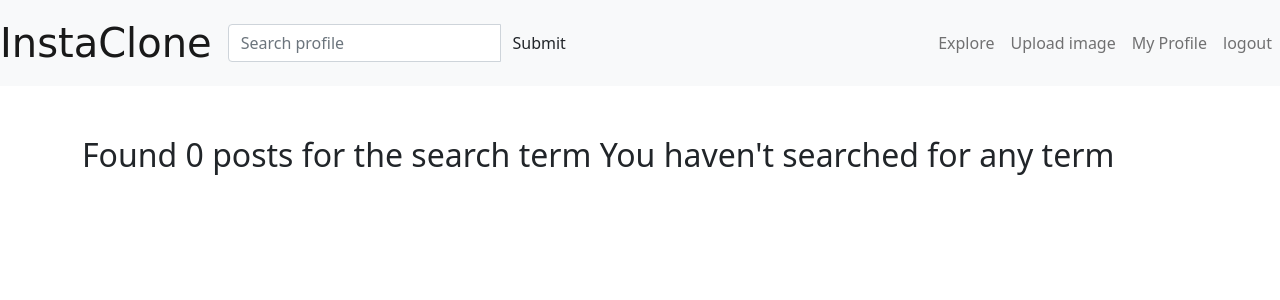
After one commit to melissa-koi/InstaClone, a Django app: page /search/ in a window 1280 px wide. The commit adds this page. Shown: the top 300 px of the page. Run offline with Django 3.2, Linux system fonts and the light colour scheme; a user stored in the database is signed in; some libraries are stand-ins or nearby versions.

Commit message:
migrated

```diff
--- a/insta/apps.py
+++ b/insta/apps.py
@@ -4,3 +4,6 @@ from django.apps import AppConfig
 class InstaConfig(AppConfig):
     default_auto_field = 'django.db.models.BigAutoField'
     name = 'insta'
+
+class AccountsConfig(AppConfig):
+    name = 'accounts'
--- a/insta/models.py
+++ b/insta/models.py
@@ -33,7 +33,7 @@ class Image(models.Model):
     image_name = models.CharField(max_length=30, blank=True)
     image_caption = models.TextField(max_length=100, blank=True)
     post_date = models.DateTimeField(auto_now=True)
-    user = models.ForeignKey(User, related_name="posted_by", on_delete=models.CASCADE, null=True)
+    user = models.ForeignKey(User, related_name="img_user", on_delete=models.CASCADE, null=True)
 
     class Meta:
         ordering = ['-post_date']
--- a/insta/static/css/styles.css
+++ b/insta/static/css/styles.css
@@ -15,7 +15,7 @@ h1{
 }
 
 body {
-    padding-top: 50px;
+    margin-top:0px
     padding-bottom: 50px;
 }
 
--- a/insta/templates/index.html
+++ b/insta/templates/index.html
@@ -13,7 +13,7 @@
             <div class="gallery-item">
                 <div class="card" style="width: 45rem; margin-left:15rem; margin-bottom:5rem">
                     <div class="custom-card-header">
-                        <a href="{% url 'profile' post.user %}" style="text-decoration:none ;color: black;">
+                        <a href="{% url 'profile' post.id %}" style="text-decoration:none ;color: black;">
                             <p class="username" style="font-weight: bold; font-style: italic; font-size: large;">{{post.user}}</p>
                         </a>
                     </div>
--- a/insta/templates/navbar.html
+++ b/insta/templates/navbar.html
@@ -1,19 +1,19 @@
-<nav class="navbar navbar-expand-lg navbar-light bg-light fixed-top">
-    <a class="navbar-brand h1-custom ml-5" href="/" ><i class="fa fa-instagram"></i> | InstaClone</a>
+<nav class="navbar navbar-expand-lg navbar-light bg-light sticky-top" style="margin-bottom:50px">
+    <a class="navbar-brand h1-custom ml-5" href="/" >InstaClone</a>
     <button class="navbar-toggler" type="button" data-toggle="collapse" data-target="#navbarSupportedContent" aria-controls="navbarSupportedContent" aria-expanded="false" aria-label="Toggle navigation">
       <span class="navbar-toggler-icon"></span>
     </button>
 
     <div class="collapse navbar-collapse" id="navbarSupportedContent">
 
-          <div class="col-sm-4 col-md-4 navbar-center">
+          <div class="col-sm-4 col-md-6">
 
-              <form class="navbar-form" role="search" action="{% url 'search_results' %}">
+              <form class="navbar-form ml-5" role="search" action="{% url 'search_results' %}">
 
                   <div class="input-group">
                       <input type="text" class="form-control" placeholder="Search profile" name="profile">
                       <div class="input-group-btn">
-                          <button class="btn btn-default" type="submit"><i class="fas fa-search"></i></button>
+                          <button class="btn btn-default" type="submit">Submit</i></button>
                       </div>
                   </div>
 
@@ -24,21 +24,28 @@
         <li class="nav-item">
             <a class="nav-link" href="{% url 'home' %}">Explore</a>
         </li>
+        <li class="nav-item">
+            <a class="nav-link" href="{% url 'post_photo' %}">Upload image</a>
+        </li>
+        <li class="nav-item">
+            <a class="nav-link" href="/profile/{{ user.username }}">My Profile</a>
+        </li>
+        {% if user.is_authenticated %}
+        <li class="nav-item">
+            <a class="nav-link" href="{% url 'logout' %}">logout</a>
+        </li>
+        {% else %}
+        <li class="nav-item">
+            <a class="nav-link" href="{% url 'register' %}">Register</a>
+        </li>
+        <li class="nav-item">
+            <a class="nav-link" href="{% url 'login' %}">login</a>
+        </li>
+        {% endif %}
         <div class="justify-content-end">
-        <li class="nav-item dropdown">
-          <a class="nav-link dropdown-toggle" href="#" id="navbarDropdown" role="button" data-toggle="dropdown" aria-haspopup="true" aria-expanded="false">
-              <svg aria-label="Profile" class="_8-yf5 " fill="#262626" height="24" viewBox="0 0 48 48" width="24"><g><path d="M24 27c-7.1 0-12.9-5.8-12.9-12.9s5.8-13 12.9-13c7.1 0 12.9 5.8 12.9 12.9S31.1 27 24 27zm0-22.9c-5.5 0-9.9 4.5-9.9 9.9s4.4 10 9.9 10 9.9-4.5 9.9-9.9-4.4-10-9.9-10zM44 46.9c-.8 0-1.5-.7-1.5-1.5V42c0-5-4-9-9-9h-19c-5 0-9 4-9 9v3.4c0 .8-.7 1.5-1.5 1.5s-1.5-.7-1.5-1.5V42c0-6.6 5.4-12 12-12h19c6.6 0 12 5.4 12 12v3.4c0 .8-.7 1.5-1.5 1.5z"></path></g></svg>
-          </a>
-          <div class="dropdown-menu" aria-labelledby="navbarDropdown">
-            <a class="dropdown-item" href="{% url 'home' %}">Explore</a>
-            <a class="dropdown-item" href="{% url 'post_photo' %}">Upload image</a>
-            <a class="dropdown-item" href="/profile/{{ user.username }}">My Profile</a>
-            <div class="dropdown-divider"></div>
 
-             </div>
-          </div>
-        </li>
       </div>
     </ul>
+
     </div>
   </nav>
--- a/insta/templates/profile.html
+++ b/insta/templates/profile.html
@@ -2,8 +2,10 @@
 
 {% block content %}
 {{ block.super}}
+
 <div class="container">
     <div class="row">
+
         <div class="col-md-12">
             <div class="content-section">
                 <div class="media" style="display: flex">
@@ -13,10 +15,11 @@
                             <div class="display">
                                 <p class="custom-fontsize">{{ user.username }}
 <!--                                Here-->
+                                    <a href="{% url 'create_profile' %}" ><button class="btn btn-outline-secondary">Create Profile</button></a>
                                     <a href="{% url 'update_profile' %}" ><button class="btn btn-outline-secondary">Edit Profile</button></a>
                                 </p>
                                 <p>
-                                    <i><strong id="pad-left">{{ user.image_set.all|length }}</strong> posts</i><i id="pad-left"><strong id="pad-left">{{ users|length}}</strong> followers</i><i id="pad-left"><strong >{{ users|length}}</strong> following</i>
+                                    <i><strong id="pad-left">{{ user.image_set.all|length }}</strong> posts</i><i id="pad-left"><strong id="pad-left">{{ user|length}}</strong> followers</i><i id="pad-left"><strong >{{ user|length}}</strong> following</i>
                                 </p>
                             </div>
                             <p class="text-secondary"> Email: {{ user.email }}</p>
@@ -26,6 +29,7 @@
                 </div>
             </div>
         </div>
+
     </div>
     <hr>
     <div class="row">
--- /dev/null
+++ b/insta/templates/search.html
@@ -0,0 +1,33 @@
+{%extends 'base.html'%}
+{% block content %}
+<div class="container">
+
+    <div class="row">
+        {% if posts%}
+        <h2>Found {{ posts|length }} of searched term {{message}}</h2>
+        {% else %}
+        <h2> Found 0 posts for the search term {{message}}</h2>
+        {% endif %}
+
+    </div>
+
+    <div class="row">
+
+        {% if posts %}
+        {% for post in posts %}
+        <div class="col-md-10">
+            <div class="gallery-item">
+                <div class="card" style="width: 45rem; margin-left:15rem; margin-bottom:5rem">
+                    <div class="custom-card-header">
+                        <a href="{% url 'profile' post.user %}" style="text-decoration:none ;color: black;">
+                            <p class="username" style="font-weight: bold; font-style: italic; font-size: large;">{{post.user}}</p>
+                        </a>
+                    </div>
+                </div>
+            </div>
+        </div>
+        {% endfor %}
+        {% endif %}
+    </div>
+</div>
+{% endblock %}
--- a/insta/urls.py
+++ b/insta/urls.py
@@ -12,6 +12,10 @@ urlpatterns = [
     path('image/detail/<username>', views.image_detail, name="image_detail"),
     path('like/<pk>/', views.Like, name="image-like"),
     path('search/', views.search_results, name = 'search_results'),
+    path('register/', views.registerUser, name = 'register'),
+    path('login/', views.loginUser, name = 'login'),
+    path('logout/', views.logoutUser, name = 'logout'),
+    path('create_profile/',views.create_profile,name='create_profile'),
 ]
 if settings.DEBUG:
     urlpatterns += static(settings.MEDIA_URL, document_root=settings.MEDIA_ROOT)
--- a/insta/views.py
+++ b/insta/views.py
@@ -2,9 +2,12 @@ from django.shortcuts import render, redirect
 from .models import Profile, Image, Comment, Likes
 import datetime as dt
 from django.contrib import messages
-from .forms import ProfileUpdateForm,UserUpdateForm, UploadImage, CommentForm
+from .forms import ProfileUpdateForm, UserUpdateForm, UploadImage, CommentForm, RegisterForm, CreateProfileForm
+from django.contrib.auth import authenticate, login, logout
+from django.contrib.auth.decorators import login_required
 
 # Create your views here.
+@login_required(login_url='/login/')
 def home(request):
     title="explore page"
     images = Image.get_all()
@@ -13,12 +16,14 @@ def home(request):
     all_likes = Likes.objects.all()
     return render(request, 'index.html',{"title": title, "posts":images, "form":form, "comments":comments, "likes":all_likes})
 
+@login_required(login_url='/login/')
 def image_detail(request, username):
     images = Image.get_image_by_user(username)
     form = CommentForm()
     comments = Comment.objects.all()
     return render(request, 'image_detail.html',{"posts":images, "form":form, "comments":comments})
 
+@login_required(login_url='/login/')
 def comment(request,pk):
     image=Image.objects.get(pk=pk)
     comments=request.GET.get("comments")
@@ -28,7 +33,7 @@ def comment(request,pk):
 
     return redirect('home')
 
-
+@login_required(login_url='/login/')
 def profile(request, username):
     '''
     This method handles the user profile
@@ -38,6 +43,20 @@ def profile(request, username):
     profile = Profile.get_user(username)
     return render(request,'profile.html',{"title":title, "images": images, "profile":profile})
 
+@login_required(login_url='/login/')
+def create_profile(request):
+    current_user=request.user
+    if request.method == 'POST':
+        form = CreateProfileForm(request.POST,request.FILES)
+        if form.is_valid():
+            profile = form.save(commit=False)
+            profile.user = current_user
+            profile.save()
+    else:
+        form = CreateProfileForm()
+    return render(request,'create_profile.html',{"form":form})
+
+@login_required(login_url='/login/')
 def update_profile(request):
     if request.method == "POST":
         u_form = UserUpdateForm(request.POST,instance=request.user)
@@ -53,6 +72,7 @@ def update_profile(request):
 
     return render(request,'update_profile.html',{"u_form":u_form, "p_form":p_form})
 
+@login_required(login_url='/login/')
 def post_photo(request):
     C_user = request.user
     if request.method == "POST":
@@ -66,6 +86,7 @@ def post_photo(request):
         form = UploadImage()
     return render(request, 'post_image.html', {"form":form})
 
+@login_required(login_url='/login/')
 def Like(request,pk):
     '''
     Implements the like functionality in the app
@@ -82,6 +103,7 @@ def Like(request,pk):
         likes.delete()
         return redirect('home')
 
+@login_required(login_url='/login/')
 def search_results(request):
     if 'profile' in request.GET and request.GET["profile"]:
         search_term = request.GET.get("profile")
@@ -93,3 +115,38 @@ def search_results(request):
     else:
         message = "You haven't searched for any term"
         return render(request, 'search.html',{"message":message})
+
+def registerUser(request):
+    form = RegisterForm()
+    if request.method == 'POST':
+        form = RegisterForm(request.POST)
+        if form.is_valid():
+            form.save()
+            return redirect('login')
+
+    else:
+        form = RegisterForm()
+    return render(request, 'accounts/register.html', {'form':form})
+
+def loginUser(request):
+    if request.method == 'POST':
+        username = request.POST.get('username')
+        password = request.POST.get('password')
+
+        if username and password:
+
+            user = authenticate(username=username, password=password)
+
+            if user is not None:
+                login(request, user)
+                return redirect('home')
+            else:
+                messages.error(request, 'Username or Password is Incorrect')
+        else:
+            messages.error(request, 'Fill out all the fields')
+
+    return render(request, 'accounts/login.html', {})
+
+def logoutUser(request):
+    logout(request)
+    return redirect('home')
```
Also changed, not shown: insta/forms.py (+16 -9 lines), insta/templates/accounts/login.html (added, +22 -0 lines), insta/templates/accounts/register.html (added, +25 -0 lines), insta/templates/create_profile.html (added, +24 -0 lines), insta/templates/update_profile.html (+4 -3 lines), instaclone/settings.py (+6 -2 lines), db.sqlite3, insta/migrations/0007_alter_profile_user.py (added), insta/migrations/0008_alter_profile_user.py (added), insta/migrations/0009_alter_image_user.py (added).
